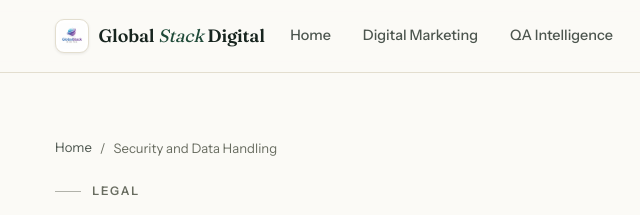
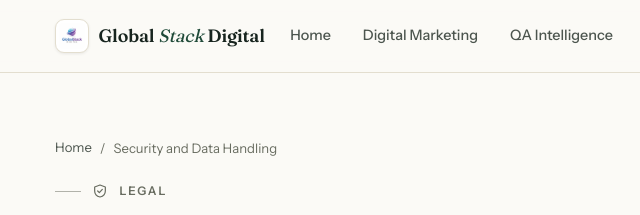
Before and after one commit to globalstackdigital/globalstackdigital, a plain HTML site: page security/index.html in a window 1280 px wide. Shown: the top 215 px of the page, 73-713 px from the left. Drawn offline with Linux system fonts and the light colour scheme.

Commit message:
Add icon to security page header

```diff
--- a/security/index.html
+++ b/security/index.html
@@ -98,7 +98,7 @@
   <section class="phero legal-hero">
     <div class="wrap">
       <nav class="crumbs" aria-label="Breadcrumb"><a href="../">Home</a><span aria-hidden="true">/</span><span aria-current="page">Security and Data Handling</span></nav>
-      <span class="folio">Legal</span>
+      <span class="folio"><svg width="16" height="16" viewBox="0 0 24 24" fill="none" stroke="currentColor" stroke-width="1.8" stroke-linecap="round" stroke-linejoin="round" aria-hidden="true" focusable="false"><path d="M12 3 4 6v6c0 5 3.5 8 8 9 4.5-1 8-4 8-9V6z"/><path d="m8.5 12 2.5 2.5 4.5-5"/></svg>Legal</span>
       <h1>Security &amp; <span class="serif-accent">data handling.</span></h1>
       <p class="lede">An honest description of how we handle your data, what this website does and does not collect, and how to report a vulnerability.</p>
       <p class="legal-meta"><span>Last updated <time datetime="2026-10-10">10 October 2026</time></span><span>Effective <time datetime="2026-10-10">10 October 2026</time></span></p>
```
